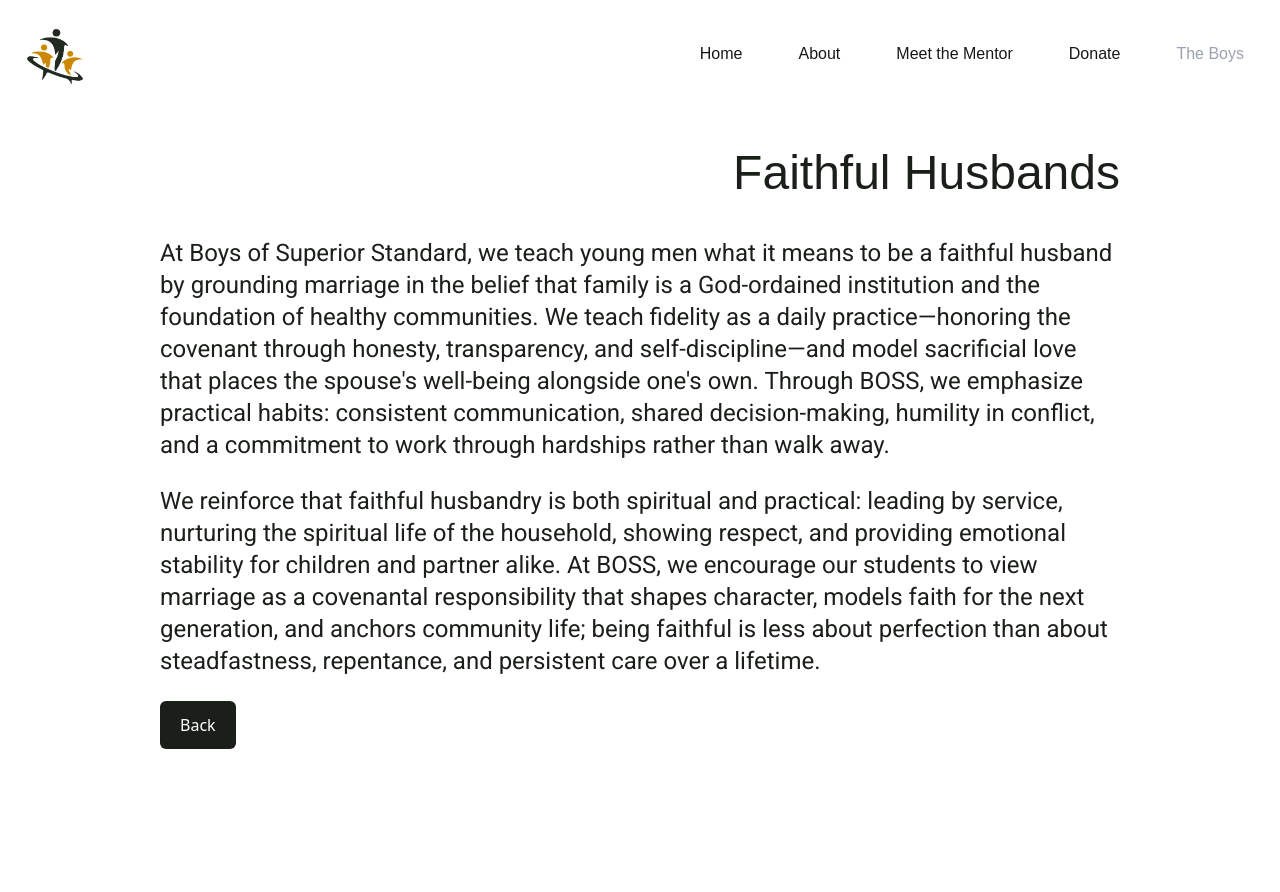
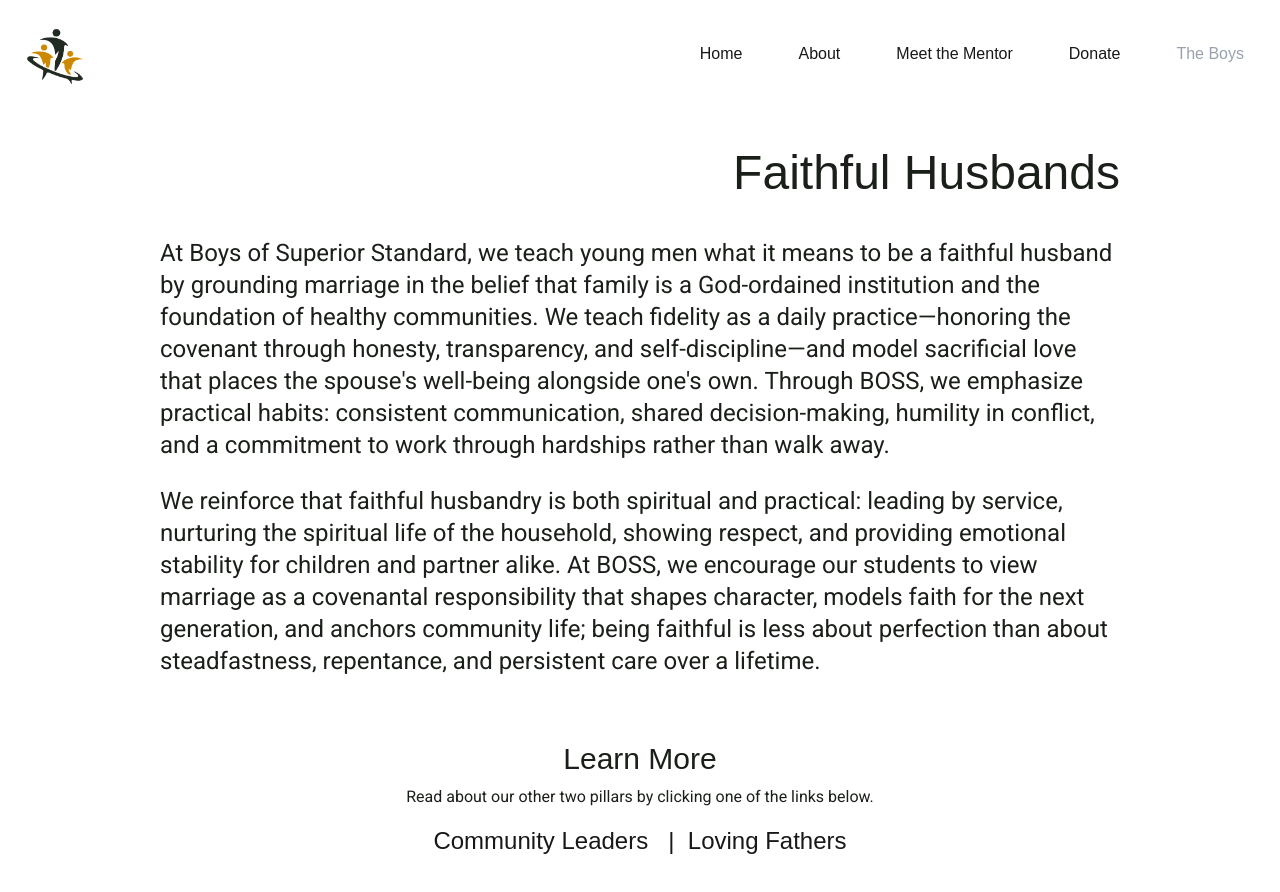
Before and after one commit to drethedevjs/boss-boys, a React (Vite) app: page /pillar/faithful-husbands in a window 1280 px wide. Shown: the top 892 px of the page. Before the commit the page ends 800 px from the top, so only its background shows below. Built offline with nearby package versions, Linux system fonts and the light colour scheme.

Commit message:
Updated copy on pillars and added links to the other pillars.

```diff
--- a/src/components/PillarPage.tsx
+++ b/src/components/PillarPage.tsx
@@ -1,5 +1,4 @@
 import React from "react";
-import { NavLink } from "react-router";
 
 export const PillarPage = ({
   pillar,
@@ -12,11 +11,6 @@
     <section className="boss-container">
       <h1 className="page-header mb-10">{pillar}</h1>
       {children}
-      <NavLink to={{ pathname: "/", hash: "pillars" }}>
-        <button className="boss-btn bg-boss-green dark:bg-boss-gold text-white">
-          Back
-        </button>
-      </NavLink>
     </section>
   );
 };
--- /dev/null
+++ b/src/components/PillarsLearnMore.tsx
@@ -0,0 +1,29 @@
+import { NavLink } from "react-router";
+
+export const PillarsLearnMore = ({
+  leftText,
+  rightText
+}: {
+  leftText: string;
+  rightText: string;
+}) => {
+  const leftLink = "/pillar/" + leftText.toLowerCase().replace(" ", "-");
+  const rightLink = "/pillar/" + rightText.toLowerCase().replace(" ", "-");
+  return (
+    <section className="text-center mb-10">
+      <h2 className="text-2xl md:text-3xl mb-2">Learn More</h2>
+      <p className="mb-4">
+        Read about our other two pillars by clicking one of the links below.
+      </p>
+      <div className="flex space-x-5 text-2xl font-good-times place-items-center place-content-center">
+        <NavLink to={leftLink} className="hover:text-boss-gold">
+          {leftText}
+        </NavLink>{" "}
+        | &nbsp;
+        <NavLink to={rightLink} className="hover:text-boss-gold">
+          {rightText}
+        </NavLink>
+      </div>
+    </section>
+  );
+};
--- a/src/pages/CommunityLeaders.tsx
+++ b/src/pages/CommunityLeaders.tsx
@@ -1,33 +1,42 @@
 import { PillarPage } from "../components/PillarPage";
+import { PillarsLearnMore } from "../components/PillarsLearnMore";
 
 export const CommunityLeaders = () => {
   return (
+    <>
       <section>
         <PillarPage pillar="Community Leaders">
           <p>
             At Boys of Superior Standard, we recognize that teaching young men
-          leadership skills is foundational to building stronger communities. We
-          cultivate responsibility, sound decision-making, and the ability to
-          communicate and collaborate under pressure through mentorship and
-          intentional modeling. These skills help our students manage conflicts,
-          earn trust among their peers, and act with integrity — traits that
-          translate into stronger relationships, better opportunities, and more
-          resilient communities. By fostering empathy, accountability, and
-          problem-solving early, we're developing reliable contributors who will
-          impact their schools, workplaces, and civic lives.
+            leadership skills is foundational to building stronger communities.
+            We cultivate responsibility, sound decision-making, and the ability
+            to communicate and collaborate under pressure through mentorship and
+            intentional modeling. These skills help our students manage
+            conflicts, earn trust among their peers, and act with integrity —
+            traits that translate into stronger relationships, better
+            opportunities, and more resilient communities. By fostering empathy,
+            accountability, and problem-solving early, we're developing reliable
+            contributors who will impact their schools, workplaces, and civic
+            lives.
           </p>
 
           <p>
-          We believe leadership is framed as everyday influence rather than fame
-          or public recognition. Within BOSS, we emphasize actions like
-          listening deeply, following through on commitments, lifting others up,
-          and taking responsibility for shared outcomes — the quiet but powerful
-          forms of leadership that don't require being on TV. We reinforce that
-          leading well means serving others, modeling values consistently, and
-          doing the right things when no one is watching. This is how we equip
-          our young men to lead with purpose and integrity in their communities.
+            We believe leadership is framed as everyday influence rather than
+            fame or public recognition. Within BOSS, we emphasize actions like
+            listening deeply, following through on commitments, lifting others
+            up, and taking responsibility for shared outcomes — the quiet but
+            powerful forms of leadership that don't require being on TV. We
+            reinforce that leading well means serving others, modeling values
+            consistently, and doing the right things when no one is watching.
+            This is how we equip our young men to lead with purpose and
+            integrity in their communities.
           </p>
         </PillarPage>
       </section>
+      <PillarsLearnMore
+        leftText="Loving Fathers"
+        rightText="Faithful Husbands"
+      />
+    </>
   );
 };
--- a/src/pages/FaithfulHusbands.tsx
+++ b/src/pages/FaithfulHusbands.tsx
@@ -1,32 +1,39 @@
 import { PillarPage } from "../components/PillarPage";
+import { PillarsLearnMore } from "../components/PillarsLearnMore";
 
 export const FaithfulHusbands = () => {
   return (
+    <>
       <section>
         <PillarPage pillar="Faithful Husbands">
           <p>
-          At Boys of Superior Standard, we teach young men what it means to be a
-          faithful husband by grounding marriage in the belief that family is a
-          God-ordained institution and the foundation of healthy communities. We
-          teach fidelity as a daily practice—honoring the covenant through
-          honesty, transparency, and self-discipline—and model sacrificial love
-          that places the spouse's well-being alongside one's own. Through BOSS,
-          we emphasize practical habits: consistent communication, shared
-          decision-making, humility in conflict, and a commitment to work
-          through hardships rather than walk away.
+            At Boys of Superior Standard, we teach young men what it means to be
+            a faithful husband by grounding marriage in the belief that family
+            is a God-ordained institution and the foundation of healthy
+            communities. We teach fidelity as a daily practice—honoring the
+            covenant through honesty, transparency, and self-discipline—and
+            model sacrificial love that places the spouse's well-being alongside
+            one's own. Through BOSS, we emphasize practical habits: consistent
+            communication, shared decision-making, humility in conflict, and a
+            commitment to work through hardships rather than walk away.
           </p>
 
           <p>
-          We reinforce that faithful husbandry is both spiritual and practical:
-          leading by service, nurturing the spiritual life of the household,
-          showing respect, and providing emotional stability for children and
-          partner alike. At BOSS, we encourage our students to view marriage as
-          a covenantal responsibility that shapes character, models faith for
-          the next generation, and anchors community life; being faithful is
-          less about perfection than about steadfastness, repentance, and
-          persistent care over a lifetime.
+            We reinforce that faithful husbandry is both spiritual and
+            practical: leading by service, nurturing the spiritual life of the
+            household, showing respect, and providing emotional stability for
+            children and partner alike. At BOSS, we encourage our students to
+            view marriage as a covenantal responsibility that shapes character,
+            models faith for the next generation, and anchors community life;
+            being faithful is less about perfection than about steadfastness,
+            repentance, and persistent care over a lifetime.
           </p>
         </PillarPage>
       </section>
+      <PillarsLearnMore
+        leftText="Community Leaders"
+        rightText="Loving Fathers"
+      />
+    </>
   );
 };
--- a/src/pages/LovingFathers.tsx
+++ b/src/pages/LovingFathers.tsx
@@ -1,33 +1,42 @@
 import { PillarPage } from "../components/PillarPage";
+import { PillarsLearnMore } from "../components/PillarsLearnMore";
 
 export const LovingFathers = () => {
   return (
-    <section>
+    <>
+      <section id="loving-fathers">
         <PillarPage pillar="Loving Fathers">
           <p>
             At Boys of Superior Standard, we teach young men that being a loving
             father starts with showing up — consistently and intentionally. We
             encourage habits of presence: regular routines, meaningful
-          conversations, and demonstrating emotional availability. Through BOSS
-          mentorship, we emphasize that when fathers are steady in small daily
-          acts of care and discipline, children grow with a sense of security
-          that nurtures their minds, bodies, and spirits. We reinforce that
-          consistency builds trust, models healthy boundaries, and gives kids a
-          reliable framework for learning responsibility, empathy, and
-          resilience.
+            conversations, and demonstrating emotional availability. Through
+            BOSS mentorship, we emphasize that when fathers are steady in small
+            daily acts of care and discipline, children grow with a sense of
+            security that nurtures their minds, bodies, and spirits. We
+            reinforce that consistency builds trust, models healthy boundaries,
+            and gives kids a reliable framework for learning responsibility,
+            empathy, and resilience.
           </p>
 
           <p>
             At BOSS, we frame fatherhood as a sacred stewardship that reflects
-          God's goodness in the world. We equip our students to lead by service
-          and example, investing time to nurture faith, character, and physical
-          well-being so the next generation can flourish. We remind our young
-          men that raising children who are better off in mind, body, and spirit
-          is among the most powerful ways to multiply goodness across families
-          and communities — a lifetime commitment of sacrifice, encouragement,
-          and steady presence rather than occasional grand gestures.
+            God's goodness in the world. We equip our students to lead by
+            service and example, investing time to nurture faith, character, and
+            physical well-being so the next generation can flourish. We remind
+            our young men that raising children who are better off in mind,
+            body, and spirit is among the most powerful ways to multiply
+            goodness across families and communities — a lifetime commitment of
+            sacrifice, encouragement, and steady presence rather than occasional
+            grand gestures.
           </p>
         </PillarPage>
       </section>
+
+      <PillarsLearnMore
+        leftText="Community Leaders"
+        rightText="Faithful Husbands"
+      />
+    </>
   );
 };
```
Lines whose indentation alone changed are shown as unchanged.
